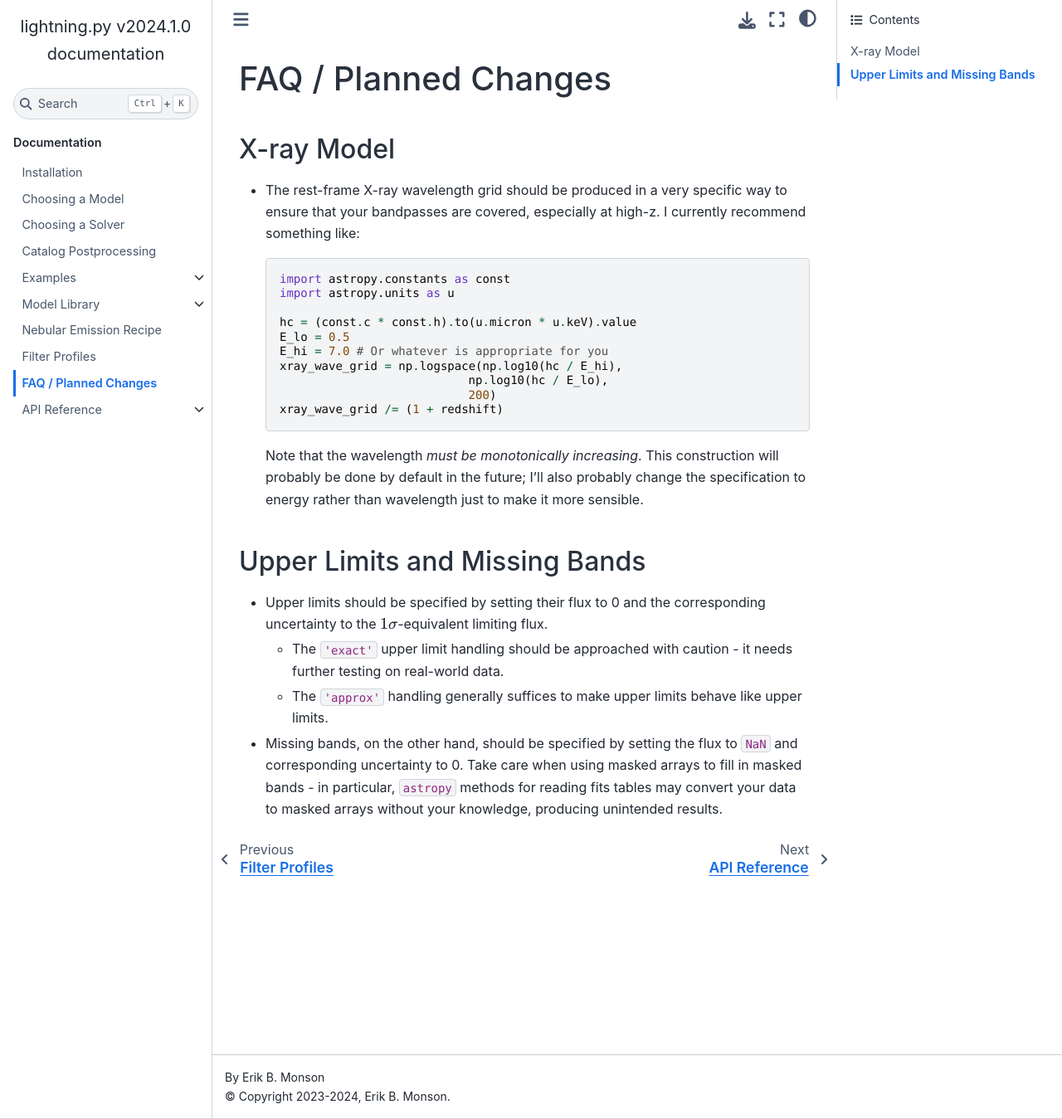
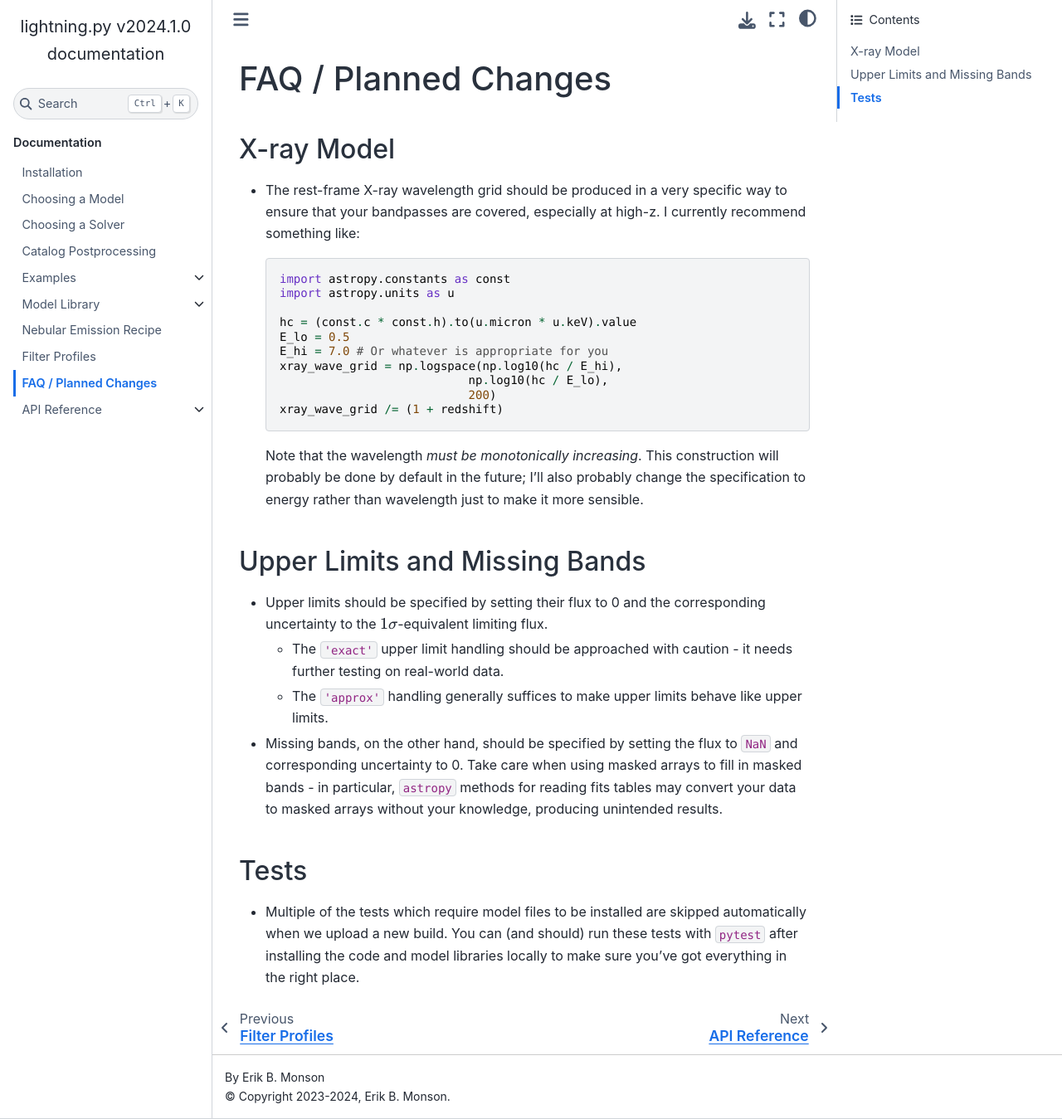
Before and after one commit to ebmonson/lightningpy, a Sphinx documentation site: the page built from docs/source/faq.rst, in a window 1280 px wide and 1349 px high. Shown: the whole window at 83% size. Built offline with Sphinx 7.4.7 and the Sphinx Book theme 1.1.4, drawn with Linux system fonts in a browser that asks for light colours; pages that are not in the unit, such as notebooks, are missing from menus.

Commit message:
Mention unit tests in docs

```diff
--- a/docs/source/faq.rst
+++ b/docs/source/faq.rst
@@ -33,3 +33,10 @@ Upper Limits and Missing Bands
 - Missing bands, on the other hand, should be specified by setting the flux to ``NaN`` and corresponding uncertainty to
   0. Take care when using masked arrays to fill in masked bands - in particular, ``astropy`` methods for reading fits
   tables may convert your data to masked arrays without your knowledge, producing unintended results.
+
+Tests
+-----
+
+- Multiple of the tests which require model files to be installed are skipped automatically when we upload a new build. You can
+  (and should) run these tests with ``pytest`` after installing the code and model libraries locally to make sure you've got everything in the
+  right place.
```
